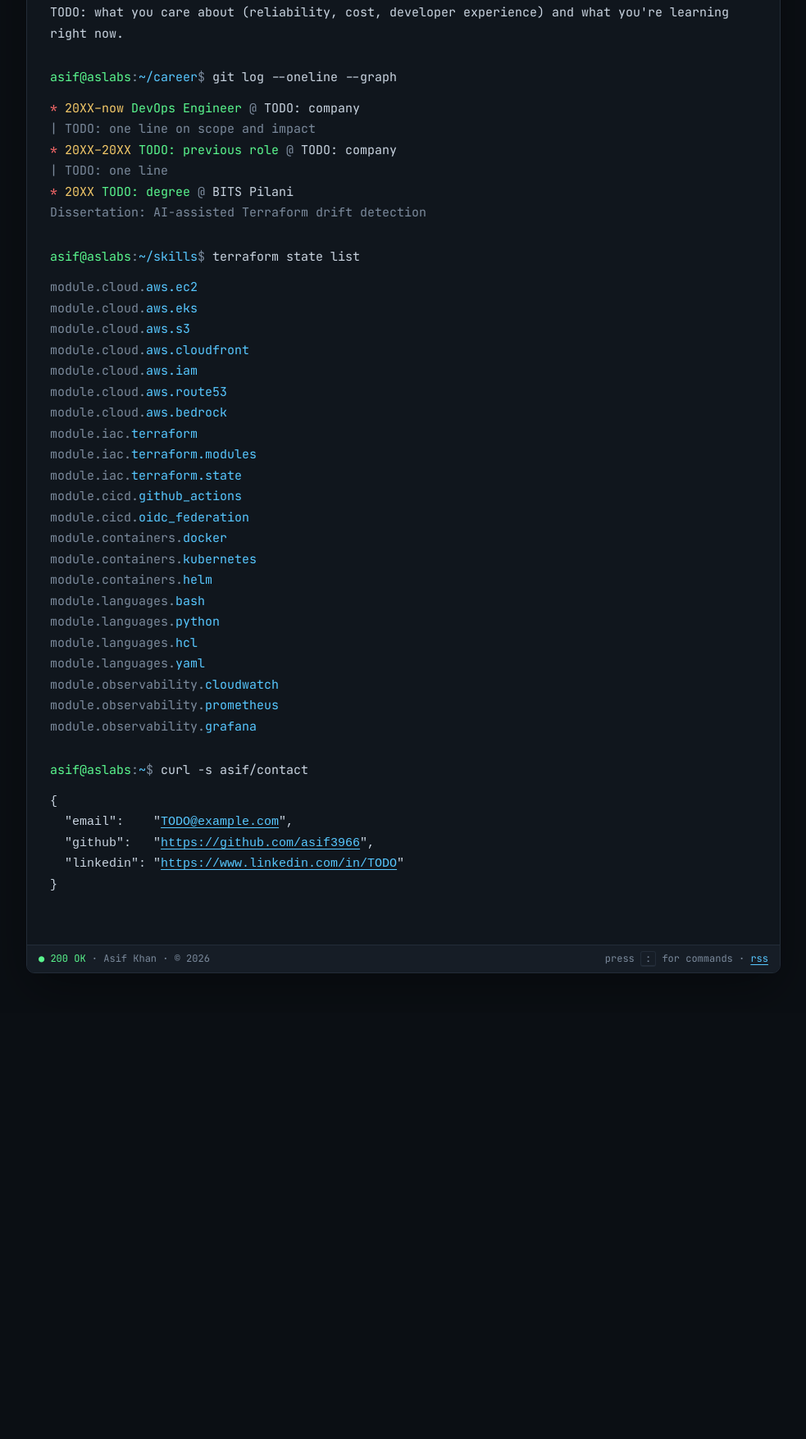
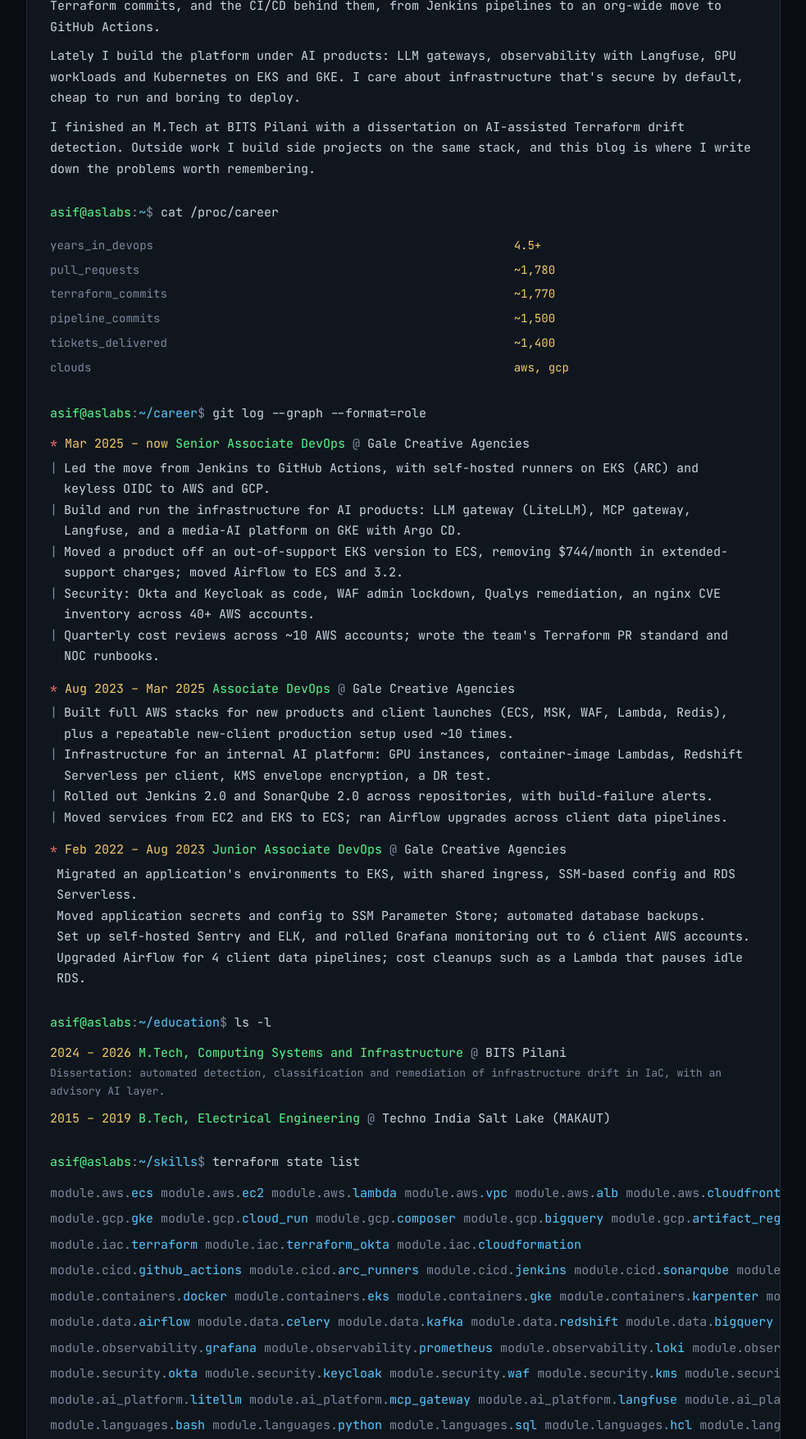
Before and after one commit to asif-saif-labs/asif-portfolio, an Astro site: page /about in a window 1280 px wide. Shown: the part 230-1985 px from the top of the page at 82% size, without its empty margins (148-1131 px from the left). Before the commit the page ends 1465 px from the top, so only its background shows below. Built offline with nearby package versions, Linux system fonts and the light colour scheme; Astro itself is replaced by a stand-in of ours.

Commit message:
Real profile: bio, Gale experience, education, stats, skills, contact links
Co-Authored-By: Claude Opus 5.5 <noreply@anthropic.com>

```diff
--- a/src/data/profile.ts
+++ b/src/data/profile.ts
@@ -1,37 +1,105 @@
-// Everything personal lives here. Replace the TODO placeholders with real details.
+// Everything personal lives here. Public: keep client names and internal
+// product names out of this file.
 
 export const profile = {
   name: "Asif Khan",
   handle: "asif",
   host: "aslabs",
-  role: "DevOps Engineer", // TODO: your exact title
-  location: "India", // TODO: city
-  tagline: "I automate the boring parts of running software, then write about it.",
+  role: "Senior DevOps Engineer",
+  location: "Bengaluru, India",
+  tagline: "I turn `It works on my machine` into `It works in production`.",
+  // Home page: one short paragraph.
+  summary:
+    "Senior DevOps Engineer in Bengaluru with 4.5+ years on AWS, GCP, Terraform and CI/CD. These days I build the infrastructure under AI products, and I write weekly about what broke and how I fixed it.",
+  // About page: the longer version.
   bio: [
-    "TODO: two or three sentences about what you do day to day: cloud infrastructure, CI/CD, Terraform, keeping things running.",
-    "TODO: what you care about (reliability, cost, developer experience) and what you're learning right now.",
+    "I'm a Senior DevOps Engineer in Bengaluru with 4.5+ years running cloud infrastructure for a marketing-technology agency: dozens of client environments across AWS and GCP, nearly 1,800 Terraform commits, and the CI/CD behind them, from Jenkins pipelines to an org-wide move to GitHub Actions.",
+    "Lately I build the platform under AI products: LLM gateways, observability with Langfuse, GPU workloads and Kubernetes on EKS and GKE. I care about infrastructure that's secure by default, cheap to run and boring to deploy.",
+    "I finished an M.Tech at BITS Pilani with a dissertation on AI-assisted Terraform drift detection. Outside work I build side projects on the same stack, and this blog is where I write down the problems worth remembering.",
   ],
   links: {
     github: "https://github.com/asif3966",
-    linkedin: "https://www.linkedin.com/in/TODO",
-    email: "TODO@example.com",
+    linkedin: "https://www.linkedin.com/in/asif-ali-khan-bba890176/",
+    email: "asif3966.islam@gmail.com",
     rss: "/rss.xml",
   },
 };
 
-// Rendered like `git log --oneline --graph`: newest first.
-export const experience = [
-  { year: "20XX–now", role: "DevOps Engineer", org: "TODO: company", note: "TODO: one line on scope and impact" },
-  { year: "20XX–20XX", role: "TODO: previous role", org: "TODO: company", note: "TODO: one line" },
-  { year: "20XX", role: "TODO: degree", org: "BITS Pilani", note: "Dissertation: AI-assisted Terraform drift detection" },
+// Rendered like `cat /proc/career`. Approximate, from GitHub and Jira history.
+export const stats = [
+  ["years_in_devops", "4.5+"],
+  ["pull_requests", "~1,780"],
+  ["terraform_commits", "~1,770"],
+  ["pipeline_commits", "~1,500"],
+  ["tickets_delivered", "~1,400"],
+  ["clouds", "aws, gcp"],
 ];
 
-// Rendered like `terraform state list`.
-export const skills = {
-  cloud: ["aws.ec2", "aws.eks", "aws.s3", "aws.cloudfront", "aws.iam", "aws.route53", "aws.bedrock"],
-  iac: ["terraform", "terraform.modules", "terraform.state"],
-  cicd: ["github_actions", "oidc_federation"],
-  containers: ["docker", "kubernetes", "helm"],
-  languages: ["bash", "python", "hcl", "yaml"],
-  observability: ["cloudwatch", "prometheus", "grafana"],
+// Rendered like `git log --oneline --graph`: newest first.
+export type Role = { years: string; title: string; org: string; highlights: string[] };
+
+export const experience: Role[] = [
+  {
+    years: "Mar 2025 – now",
+    title: "Senior Associate DevOps",
+    org: "Gale Creative Agencies",
+    highlights: [
+      "Led the move from Jenkins to GitHub Actions, with self-hosted runners on EKS (ARC) and keyless OIDC to AWS and GCP.",
+      "Build and run the infrastructure for AI products: LLM gateway (LiteLLM), MCP gateway, Langfuse, and a media-AI platform on GKE with Argo CD.",
+      "Moved a product off an out-of-support EKS version to ECS, removing $744/month in extended-support charges; moved Airflow to ECS and 3.2.",
+      "Security: Okta and Keycloak as code, WAF admin lockdown, Qualys remediation, an nginx CVE inventory across 40+ AWS accounts.",
+      "Quarterly cost reviews across ~10 AWS accounts; wrote the team's Terraform PR standard and NOC runbooks.",
+    ],
+  },
+  {
+    years: "Aug 2023 – Mar 2025",
+    title: "Associate DevOps",
+    org: "Gale Creative Agencies",
+    highlights: [
+      "Built full AWS stacks for new products and client launches (ECS, MSK, WAF, Lambda, Redis), plus a repeatable new-client production setup used ~10 times.",
+      "Infrastructure for an internal AI platform: GPU instances, container-image Lambdas, Redshift Serverless per client, KMS envelope encryption, a DR test.",
+      "Rolled out Jenkins 2.0 and SonarQube 2.0 across repositories, with build-failure alerts.",
+      "Moved services from EC2 and EKS to ECS; ran Airflow upgrades across client data pipelines.",
+    ],
+  },
+  {
+    years: "Feb 2022 – Aug 2023",
+    title: "Junior Associate DevOps",
+    org: "Gale Creative Agencies",
+    highlights: [
+      "Migrated an application's environments to EKS, with shared ingress, SSM-based config and RDS Serverless.",
+      "Moved application secrets and config to SSM Parameter Store; automated database backups.",
+      "Set up self-hosted Sentry and ELK, and rolled Grafana monitoring out to 6 client AWS accounts.",
+      "Upgraded Airflow for 4 client data pipelines; cost cleanups such as a Lambda that pauses idle RDS.",
+    ],
+  },
+];
+
+export const education = [
+  {
+    years: "2024 – 2026",
+    title: "M.Tech, Computing Systems and Infrastructure",
+    org: "BITS Pilani",
+    note: "Dissertation: automated detection, classification and remediation of infrastructure drift in IaC, with an advisory AI layer.",
+  },
+  {
+    years: "2015 – 2019",
+    title: "B.Tech, Electrical Engineering",
+    org: "Techno India Salt Lake (MAKAUT)",
+    note: "",
+  },
+];
+
+// Rendered like `terraform state list`. Ordered by depth of experience.
+export const skills: Record<string, string[]> = {
+  aws: ["ecs", "ec2", "lambda", "vpc", "alb", "cloudfront", "route53", "waf", "iam", "kms", "rds_aurora", "redshift", "elasticache", "s3", "msk", "cloudwatch", "bedrock"],
+  gcp: ["gke", "cloud_run", "composer", "bigquery", "artifact_registry", "secret_manager", "workload_identity"],
+  iac: ["terraform", "terraform_okta", "cloudformation"],
+  cicd: ["github_actions", "arc_runners", "jenkins", "sonarqube", "argo_cd", "oidc"],
+  containers: ["docker", "eks", "gke", "karpenter", "helm", "kustomize"],
+  data: ["airflow", "celery", "kafka", "redshift", "bigquery", "glue"],
+  observability: ["grafana", "prometheus", "loki", "cloudwatch", "sentry", "langfuse"],
+  security: ["okta", "keycloak", "waf", "kms", "qualys", "cve_remediation"],
+  ai_platform: ["litellm", "mcp_gateway", "langfuse", "gpu_workloads", "bedrock"],
+  languages: ["bash", "python", "sql", "hcl", "yaml", "groovy"],
 };
--- a/src/pages/about.astro
+++ b/src/pages/about.astro
@@ -1,35 +1,72 @@
 ---
 import Base from "../layouts/Base.astro";
 import Prompt from "../components/Prompt.astro";
-import { experience, profile, skills } from "../data/profile";
+import { education, experience, profile, skills, stats } from "../data/profile";
 ---
-<Base title="About" description={`About ${profile.name}`} path="~/about">
+<Base title="About" description={`About ${profile.name}: ${profile.role}, ${profile.location}`} path="~/about">
   <Prompt as="h1" path="~" cmd="cat about.md" />
   <div class="out">
-    {profile.bio.map((p) => <p style="margin:0 0 8px">{p}</p>)}
+    {profile.bio.map((p) => <p style="margin:0 0 10px">{p}</p>)}
   </div>
 
-  <Prompt as="h2" path="~/career" cmd="git log --oneline --graph" />
+  <Prompt as="h2" path="~" cmd="cat /proc/career" />
+  <div class="out scroll">
+    <table class="tbl">
+      <tbody>
+        {stats.map(([k, v]) => (
+          <tr><td class="muted nowrap">{k}</td><td class="amber">{v}</td></tr>
+        ))}
+      </tbody>
+    </table>
+  </div>
+
+  <Prompt as="h2" path="~/career" cmd="git log --graph --format=role" />
   <div class="out">
-    {experience.map((e, i) => (
-      <p style="margin:0">
-        <span class="red">*</span> <span class="amber">{e.year}</span>{" "}
-        <span class="green">{e.role}</span> <span class="muted">@</span> {e.org}
-        <br /><span class="muted">{i < experience.length - 1 ? "|" : " "}   {e.note}</span>
-      </p>
+    {experience.map((r, i) => (
+      <div style="margin:0 0 14px">
+        <div>
+          <span class="red">*</span> <span class="amber">{r.years}</span>{" "}
+          <span class="green">{r.title}</span> <span class="muted">@</span> {r.org}
+        </div>
+        <ul style="margin:4px 0 0;padding-left:0;list-style:none">
+          {r.highlights.map((h) => (
+            <li style="display:flex;gap:8px">
+              <span class="muted" aria-hidden="true">{i < experience.length - 1 ? "|" : " "}</span>
+              <span>{h}</span>
+            </li>
+          ))}
+        </ul>
+      </div>
+    ))}
+  </div>
+
+  <Prompt as="h2" path="~/education" cmd="ls -l" />
+  <div class="out">
+    {education.map((e) => (
+      <div style="margin:0 0 10px">
+        <span class="amber">{e.years}</span> <span class="green">{e.title}</span>{" "}
+        <span class="muted">@</span> {e.org}
+        {e.note && <div class="muted" style="font-size:13px">{e.note}</div>}
+      </div>
     ))}
   </div>
 
   <Prompt as="h2" path="~/skills" cmd="terraform state list" />
   <div class="out">
-    {Object.entries(skills).flatMap(([group, items]) =>
-      items.map((s) => <div><span class="muted">module.{group}.</span><span class="cyan">{s}</span></div>)
-    )}
+    {Object.entries(skills).map(([group, items]) => (
+      <div style="margin:0 0 6px">
+        {items.map((s, i) => (
+          <span style="white-space:nowrap">
+            <span class="muted">module.{group}.</span><span class="cyan">{s}</span>{i < items.length - 1 ? "  " : ""}
+          </span>
+        ))}
+      </div>
+    ))}
   </div>
 
   <Prompt as="h2" path="~" cmd="curl -s asif/contact" />
   <div class="out" id="contact">
-    <pre style="margin:0">{`{
+    <pre style="margin:0;white-space:pre-wrap">{`{
   "email":    "`}<a href={`mailto:${profile.links.email}`}>{profile.links.email}</a>{`",
   "github":   "`}<a href={profile.links.github}>{profile.links.github}</a>{`",
   "linkedin": "`}<a href={profile.links.linkedin}>{profile.links.linkedin}</a>{`"
```
Also changed, not shown: src/content/blog/hello-world.md (+1 -1 lines), src/data/projects.ts (+4 -3 lines), src/pages/index.astro (+4 -3 lines).
